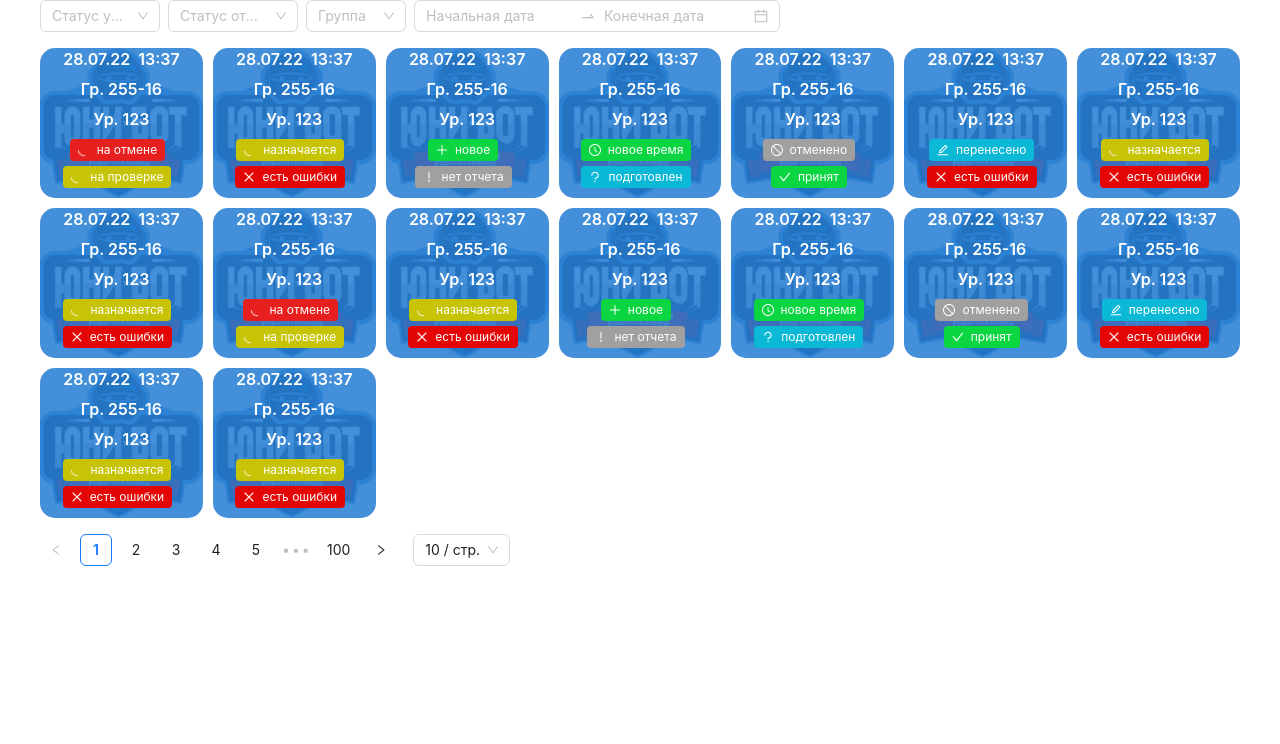
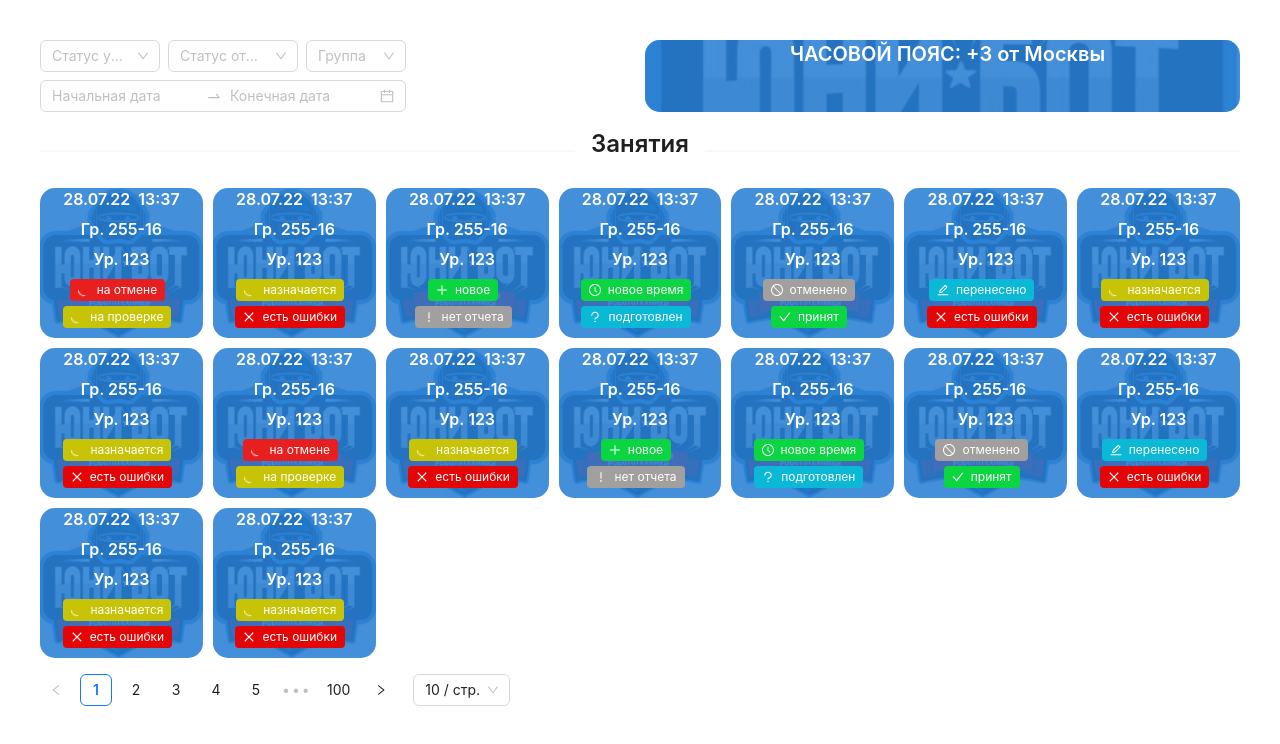
Before and after one commit to Nekit678/UnibotNetwork-Frontend, a React (Create React App) app: page / in a window 1280 px wide. Shown: the top 744 px of the page. Built offline with nearby package versions, Linux system fonts and the light colour scheme.

Commit message:
Small fixes

```diff
--- a/src/components/ReportTextCard/ReportTextCard.tsx
+++ b/src/components/ReportTextCard/ReportTextCard.tsx
@@ -13,7 +13,7 @@ export const ReportTextCard: React.FC<ReportTextCardProps> = ({ type, text }) =>
 
   return (
     <div style={{ height: "100%", borderRadius: "1.5rem", backgroundImage: "url(./cardImage.jpg)", backgroundSize: "cover", backgroundPosition: 'center' }}>
-      <Space className="report-text-card" direction="vertical" size={0}>
+      <Space className="report-text-card" direction="vertical" size={0} align="center">
 
         {type === "timezone" ?
           <Title className="report-text-card__title" level={3}>ЧАСОВОЙ ПОЯС: +3 от Москвы</Title>
--- a/src/layouts/Shedule/Shedule.scss
+++ b/src/layouts/Shedule/Shedule.scss
@@ -1,6 +1,14 @@
 .shedule {
   width: 100%;
-  padding-left: 4rem;
-  padding-right: 4rem;
-  padding-bottom: 4rem;
+  padding: 4rem;
+
+  &__header {
+    display: grid;
+    gap: 1rem;
+    grid-template-columns: 1fr 1fr;
+
+    @media screen and (max-width: 48em) {
+      grid-template-columns: 1fr;
+    }
+  }
 }
--- a/src/layouts/Shedule/Shedule.tsx
+++ b/src/layouts/Shedule/Shedule.tsx
@@ -1,15 +1,24 @@
 import { FilterLesson } from "../../components/FilterLesson/FilterLesson";
 import { LessonCardCollection } from "../../components/LessonCardCollection/LessonCardCollection";
+import { ReportTextCard } from "../../components/ReportTextCard/ReportTextCard";
 import "./Shedule.scss"
-import { Pagination, Space } from "antd";
-
+import { Col, Divider, Pagination, Row, Space, Typography } from "antd";
+const { Title } = Typography;
 
 export const Shedule: React.FC = () => {
   return (
     <Space className="shedule" direction="vertical" size={16}>
-      <FilterLesson />
+
+      <Row className="shedule__header">
+        <Col><FilterLesson /></Col>
+        <Col><ReportTextCard type="timezone" /></Col>
+      </Row>
+
+      <Divider style={{ margin: 0 }}><Title level={2}>Занятия</Title></Divider>
+
       <LessonCardCollection />
-      <Pagination responsive  total={1000} />
+
+      <Pagination responsive total={1000} />
     </Space>
   )
 }
--- a/src/layouts/StudentData/StudentData.scss
+++ b/src/layouts/StudentData/StudentData.scss
@@ -1,8 +1,6 @@
 .student-data {
   width: 100%;
-  padding-left: 4rem;
-  padding-right: 4rem;
-  padding-bottom: 4rem;
+  padding: 4rem;
 
   &__header {
     display: grid;
```
Also changed, not shown: src/components/LessonCardCollection/LessonCardCollection.scss (+5 -6 lines).
